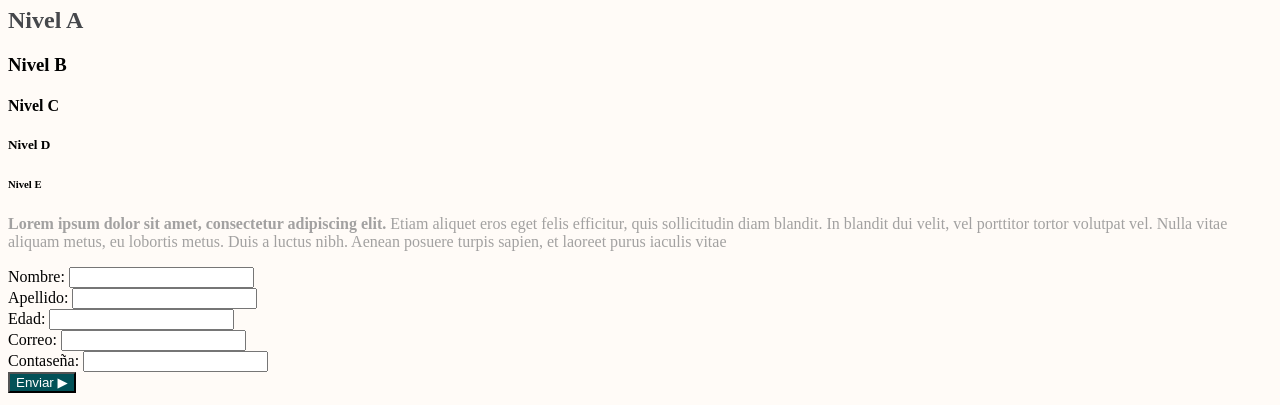
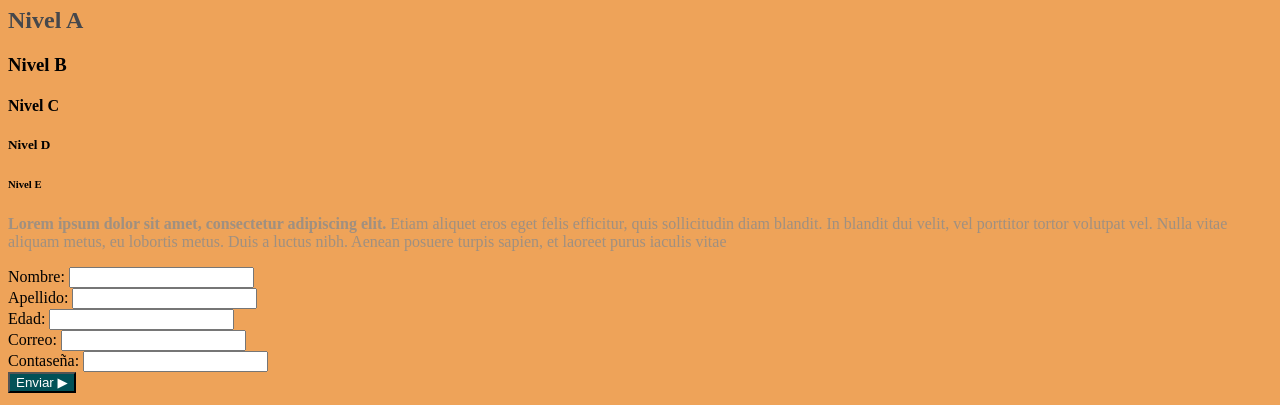
Before and after one commit to mondaporter/santander-front, a plain HTML site: page Matcha/index.html in a window 1280 px wide. Shown: the part 430-835 px from the top of the page. Drawn offline with Linux system fonts and the light colour scheme.

Commit message:
Background

```diff
--- a/Matcha/styles.css
+++ b/Matcha/styles.css
@@ -1,5 +1,5 @@
 body {
-    background-color: #fffbf7;
+    background-color: #eea359;
 }
 
 h1 {
```
